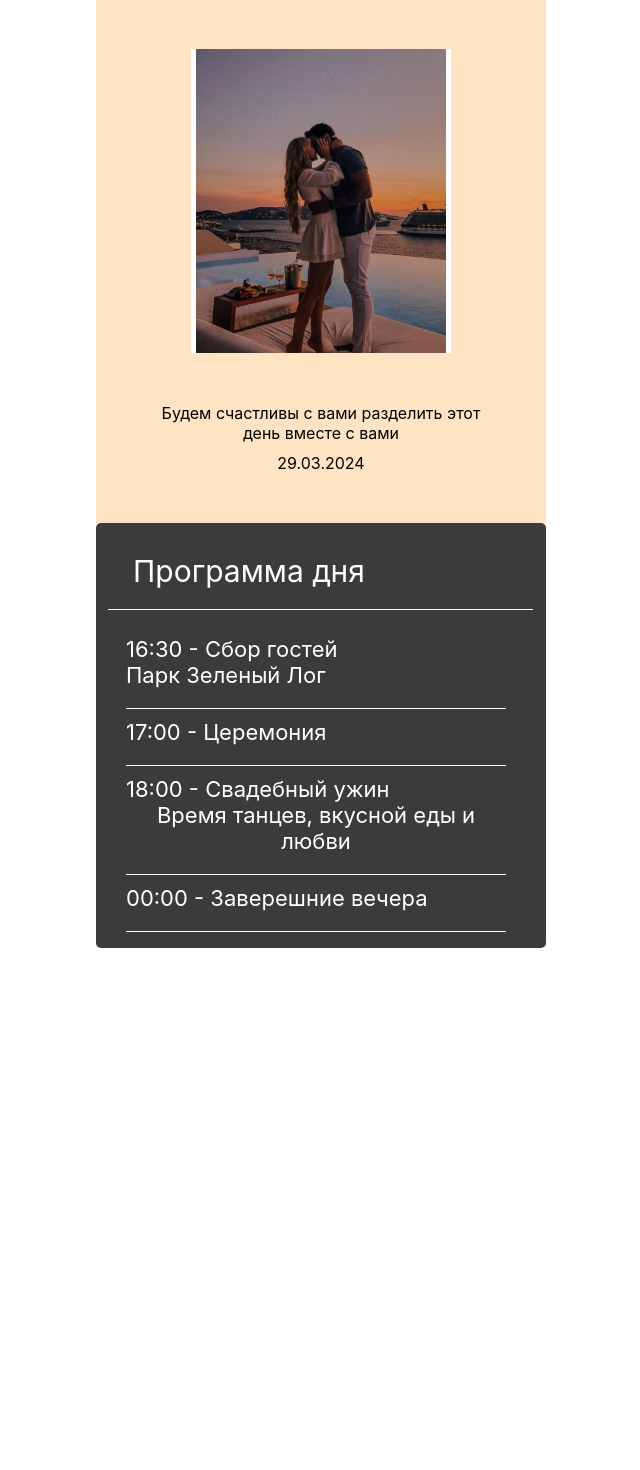
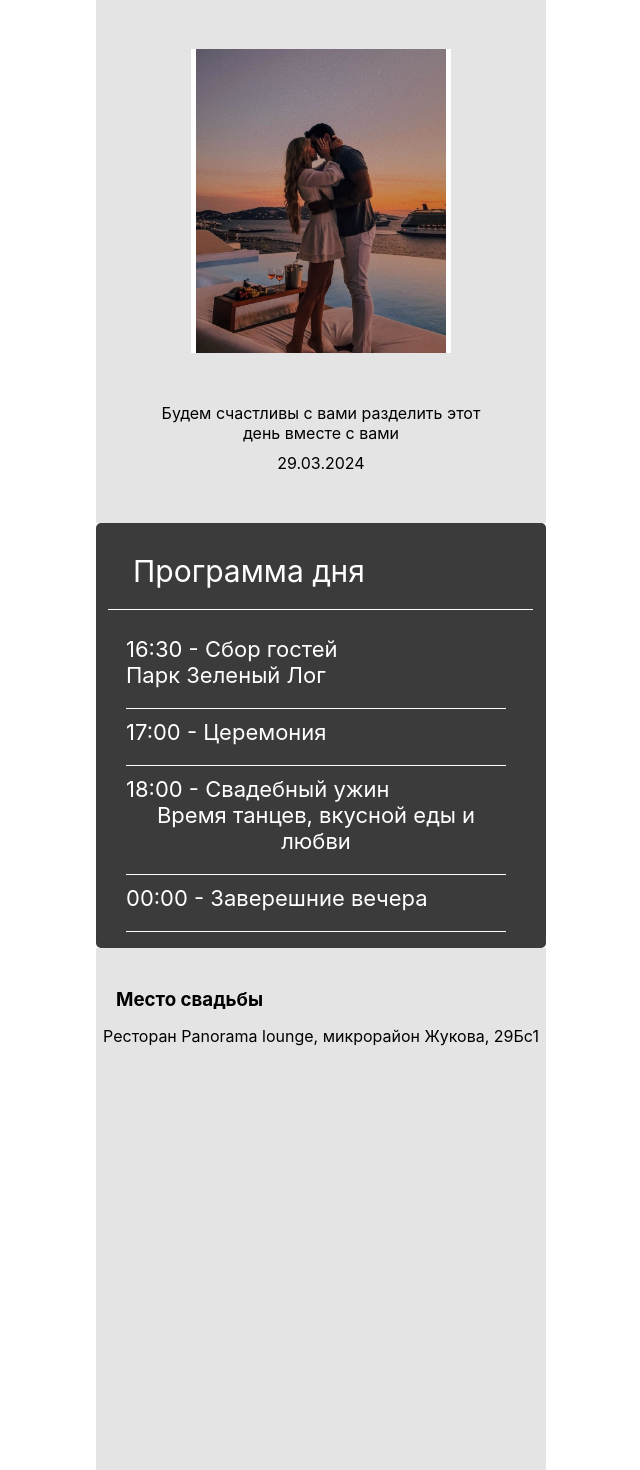
Before and after one commit to Beinyc/wedding-web-site_invite, a React (Create React App) app: page / in a window 1280 px wide. Shown: the part 644-2114 px from the top of the page, without its empty margins (319-959 px from the left). Before the commit the page ends 1592 px from the top, so only its background shows below. Built offline with nearby package versions, Linux system fonts and the light colour scheme; the HTML template or start-up script is replaced by a standard one.

Commit message:
добавлен блок с местом проведения

```diff
--- a/src/App.js
+++ b/src/App.js
@@ -1,6 +1,7 @@
 import './App.css';
 import Header from './components/header/header';
 import Main from './components/main/main';
+import Place from './components/place/place';
 import Program from './components/program/program';
 
 function App() {
@@ -9,6 +10,7 @@ function App() {
       <Header/>
       <Main/>
       <Program/>
+      <Place/>
     </div>
   );
 }
--- a/src/components/header/header.css
+++ b/src/components/header/header.css
@@ -1,6 +1,6 @@
 .header {
     position: relative;
-    background-color: bisque;
+    background-color: rgb(229, 228, 228);
 }
 
 .header__image {
--- a/src/components/main/main.css
+++ b/src/components/main/main.css
@@ -1,5 +1,5 @@
 .main {
-    background-color: bisque;
+    background-color: rgb(229, 228, 228);
     display: flex;
     flex-direction: column;
     text-align: center;
--- /dev/null
+++ b/src/components/place/place.css
@@ -0,0 +1,17 @@
+.place {
+    width: 450px;
+    background-color: rgb(229, 228, 228);
+}
+
+.place__title {
+    margin: 0;
+    padding-top: 40px;
+    padding-left: 20px;
+    display: flex;
+}
+
+.place__paragraph {
+    margin: 0;
+    padding-top: 15px;
+    padding-bottom: 20px;
+}
--- /dev/null
+++ b/src/components/place/place.jsx
@@ -0,0 +1,12 @@
+import React from 'react';
+import './place.css'
+
+export default function Place() {
+    return (
+        <div className='place'>
+            <h3 className='place__title'>Место свадьбы</h3>
+            <p className='place__paragraph'>Ресторан Panorama lounge, микрорайон Жукова, 29Бс1</p>
+            <iframe src="https://yandex.ru/map-widget/v1/?um=constructor%3Abd28c58dea1670573bf263199e754eac023dd3b00ea4d7b38b60907fcc7a3b22&amp;source=constructor" width="400" height="400" frameborder="0"></iframe>
+        </div>
+    );
+};
```
